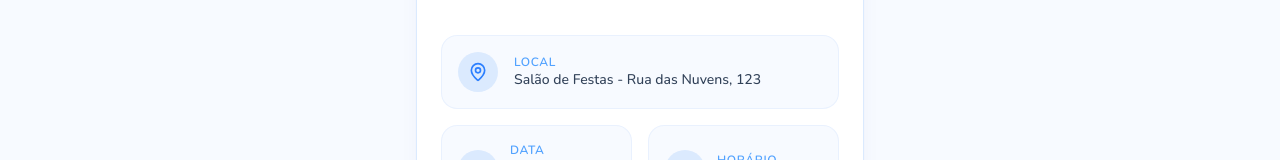
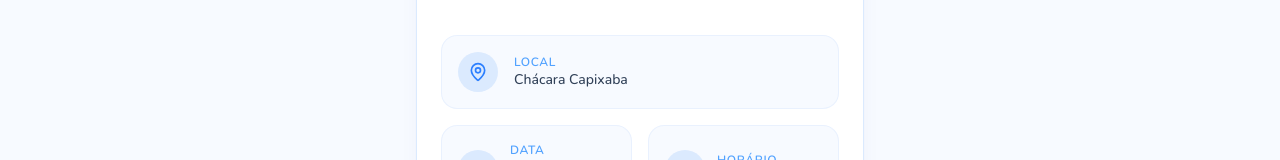
Before and after one commit to greyveritrakkj/convite-cha-bebe, a React (Vite) app: page / in a window 1280 px wide. Shown: the part 470-630 px from the top of the page. Built offline with nearby package versions, Linux system fonts and the light colour scheme; no server answers; the database is empty.

Commit message:
Update location to Chácara Capixaba

```diff
--- a/src/App.tsx
+++ b/src/App.tsx
@@ -12,7 +12,7 @@ const EVENT_INFO = {
   title: "Chá de Bebê do", // Título antes do nome
   subtitle: "Estamos esperando você para celebrar esse momento especial!",
   message: "Com muito carinho, convidamos você para celebrar a chegada do nosso pequeno príncipe. Sua presença vai deixar esse momento ainda mais especial e inesquecível para nossa família.",
-  location: "Salão de Festas - Rua das Nuvens, 123",
+  location: "Chácara Capixaba",
   date: "Sábado, 15 de Novembro",
   time: "15:00 às 19:00",
 };
```
